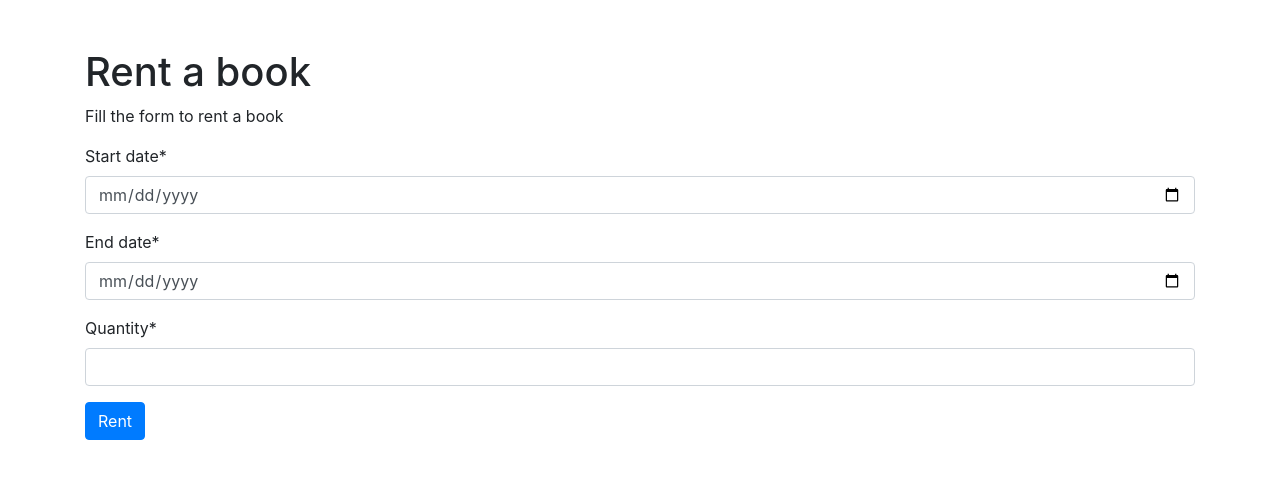
After one commit to lnjim/book_rentor, a Django app: page /client/library/2/rent/9 in a window 1280 px wide. The commit adds this page. Shown: the top 503 px of the page. Run offline with Django 4.2, Linux system fonts and the light colour scheme; a user stored in the database is signed in; some libraries are stand-ins or nearby versions.

Commit message:
display library details and links to rent a book, bootstrap installed

```diff
--- a/bookrentor/bibliotheque/admin.py
+++ b/bookrentor/bibliotheque/admin.py
@@ -1,5 +1,5 @@
 from django.contrib import admin
-from .models import Genre, Editor, Author, Book, Library, BooksInLibrary, LibraryLocation
+from .models import Genre, Editor, Author, Book, Library, BooksInLibrary, LibraryLocation, Rent
 
 admin.site.register(Genre)
 admin.site.register(Editor)
@@ -8,3 +8,4 @@ admin.site.register(Book)
 admin.site.register(Library)
 admin.site.register(BooksInLibrary)
 admin.site.register(LibraryLocation)
+admin.site.register(Rent)
--- a/bookrentor/bibliotheque/forms.py
+++ b/bookrentor/bibliotheque/forms.py
@@ -41,7 +41,7 @@ class NewLibraryForm(forms.Form):
     name = forms.CharField(max_length=200)
     location = forms.ModelChoiceField(queryset=LibraryLocation.objects.all())
 
-class NewBooksInLibraryForm(forms.Form):
+class NewBookInLibraryForm(forms.Form):
     book = forms.ModelChoiceField(queryset=Book.objects.all())
     library = forms.ModelChoiceField(queryset=Library.objects.all())
     quantity = forms.IntegerField()
--- a/bookrentor/bibliotheque/models.py
+++ b/bookrentor/bibliotheque/models.py
@@ -59,9 +59,11 @@ class Rent(models.Model):
     user = models.ForeignKey(User, on_delete=models.SET_NULL, null=True)
     book = models.ForeignKey('Book', on_delete=models.SET_NULL, null=True)
     library = models.ForeignKey('Library', on_delete=models.SET_NULL, null=True)
+    accepted = models.BooleanField(default=False)
     rent_date = models.DateField()
     return_date = models.DateField()
     is_returned = models.BooleanField(default=False)
+
 
     def __str__(self):
         return f'{self.user} rented {self.book} from {self.library} on {self.date}'
--- a/bookrentor/bibliotheque/templates/home.html
+++ b/bookrentor/bibliotheque/templates/home.html
@@ -32,5 +32,9 @@
   <div>
     <a href="{% url 'new_library' %}">Add a new library</a>
   </div>
+  <!-- link to new book in library page -->
+  <div>
+    <a href="{% url 'new_book_in_library' %}">Add a new book in library</a>
+  </div>
   {% endif %}
 </div>
--- a/bookrentor/bibliotheque/templates/login.html
+++ b/bookrentor/bibliotheque/templates/login.html
@@ -1,4 +1,8 @@
-{% block content %} {% load crispy_forms_tags %}
+{% block content %}
+{% load crispy_forms_tags %}
+{% load bootstrap4 %}
+{% bootstrap_css %}
+{% bootstrap_javascript %}
 
 <div class="container py-5">
   <h1>Login</h1>
--- /dev/null
+++ b/bookrentor/bibliotheque/templates/new_book_in_library.html
@@ -0,0 +1,6 @@
+{% block content %} {% load crispy_forms_tags %}
+<form method="POST">
+  {% csrf_token %} {{ new_book_in_library_form|crispy }}
+  <button class="btn btn-primary" type="submit">Register</button>
+</form>
+{% endblock %}
--- a/bookrentor/bibliotheque/templates/register.html
+++ b/bookrentor/bibliotheque/templates/register.html
@@ -1,6 +1,8 @@
 {% block content %}
-
 {% load crispy_forms_tags %}
+{% load bootstrap4 %}
+{% bootstrap_css %}
+{% bootstrap_javascript %}
 <div class="container py-5">
     <h1>Register BookSeller</h1>
     <p>Register a new account</p>
--- a/bookrentor/bibliotheque/urls.py
+++ b/bookrentor/bibliotheque/urls.py
@@ -14,4 +14,6 @@ urlpatterns = [
     path('new_book/', views.new_book, name='new_book'),
     path('new_library_location/', views.new_library_location, name='new_library_location'),
     path('new_library/', views.new_library, name='new_library'),
+    path('new_book_in_library/', views.new_book_in_library, name='new_book_in_library'),
+    # path('<int:library_id>/detail', views.library_detail, name='library_detail'),
 ]
--- a/bookrentor/client/forms.py
+++ b/bookrentor/client/forms.py
@@ -15,3 +15,12 @@ class NewUserForm(UserCreationForm):
         if commit:
             user.save()
         return user
+
+class NewRentBookForm(forms.Form):
+    start_date = forms.DateField(
+        widget=forms.DateInput(attrs={'type': 'date'})
+    )
+    end_date = forms.DateField(
+        widget=forms.DateInput(attrs={'type': 'date'})
+    )
+    quantity = forms.IntegerField()
--- a/bookrentor/client/templates/register_client.html
+++ b/bookrentor/client/templates/register_client.html
@@ -1,4 +1,8 @@
-{% block content %} {% load crispy_forms_tags %}
+{% block content %}
+{% load crispy_forms_tags %}
+{% load bootstrap4 %}
+{% bootstrap_css %}
+{% bootstrap_javascript %}
 <div class="container py-5">
   <h1>Register Client</h1>
   <p>Register a new account</p>
--- /dev/null
+++ b/bookrentor/client/templates/rent_book.html
@@ -0,0 +1,16 @@
+{% block content %}
+{% load crispy_forms_tags %}
+{% load bootstrap4 %}
+{% bootstrap_css %}
+{% bootstrap_javascript %}
+<!-- rent a book -->
+<div class="container py-5">
+  <h1>Rent a book</h1>
+  <p>Fill the form to rent a book</p>
+  <form method="post">
+    {% csrf_token %}
+    {{ rent_book_form|crispy }}
+    <button class="btn btn-primary" type="submit">Rent</button>
+  </form>
+
+{% endblock %}
--- a/bookrentor/client/urls.py
+++ b/bookrentor/client/urls.py
@@ -2,9 +2,12 @@ from django.urls import path
 from . import views
 
 urlpatterns = [
-    path('', views.index, name='index'),
+    path('', views.index_client, name='index_client'),
     path('register/', views.register_client, name='register_client'),
     path('home/', views.home_client, name='home_client'),
     path("login/", views.login_client, name="login_client"),
     path("logout", views.logout_client, name= "logout_client"),
+    path("library_list", views.library_list, name="library_list"),
+    path('library/<int:library_id>/detail', views.library_detail, name='library_detail'),
+    path('library/<int:library_id>/rent/<int:book_id>', views.rent_book, name='rent_book'),
 ]
--- a/bookrentor/client/views.py
+++ b/bookrentor/client/views.py
@@ -4,20 +4,19 @@ from django.contrib.auth import login, authenticate, logout
 from django.contrib.auth.models import Group
 from django.contrib import messages
 from django.contrib.auth.forms import AuthenticationForm
+from bibliotheque.models import Genre, Editor, Author, Book, Library, BooksInLibrary, LibraryLocation, Rent
+from .forms import NewRentBookForm
 
-
-def index(request):
+def index_client(request):
     return render(request=request, template_name="index_client.html")
 
 def home_client(request):
     # redirect to index if user is not logged in
     if not request.user.is_authenticated:
-        return redirect("index")
+        return redirect("index_client")
     return render(request=request, template_name="home_client.html", context={"user":request.user})
 
 def register_client(request):
-    if not request.user.is_authenticated:
-        return redirect("index")
     if request.method == 'POST':
         form = NewUserForm(request.POST)
         if form.is_valid():
@@ -27,9 +26,7 @@ def register_client(request):
             user.groups.add(group)
             messages.success(request, "Registration successful.")
             if user.groups.filter(name='book_seller').exists():
-                return redirect("home")
-            elif user.groups.filter(name='user').exists():
-                return redirect("user_home")
+                return redirect("home_client")
         raise ValueError("Invalid form")
     form = NewUserForm()
     return render (request=request, template_name="register_client.html", context={"register_form":form})
@@ -42,9 +39,12 @@ def login_client(request):
             password = form.cleaned_data.get('password')
             user = authenticate(username=username, password=password)
             if user is not None:
-                login(request, user)
-                messages.info(request, f"You are now logged in as {username}.")
-                return redirect("home_client")
+                if user.groups.filter(name='user').exists():
+                    login(request, user)
+                    messages.info(request, f"You are now logged in as {username}.")
+                    return redirect("home_client")
+                else:
+                    messages.error(request, "You are not a user.")
         else:
             messages.error(request, "Invalid username or password.")
     form = AuthenticationForm()
@@ -53,4 +53,34 @@ def login_client(request):
 def logout_client(request):
     logout(request)
     messages.info(request, "Logged out successfully!")
-    return redirect("index")
+    return redirect("index_client")
+
+def library_list(request):
+    # render the list of libraries
+    libraries = Library.objects.all()
+    return render(request=request, template_name="library_list.html", context={"libraries":libraries})
+
+def library_detail(request, library_id):
+    if not request.user.is_authenticated:
+        return redirect("index")
+    library = Library.objects.get(id=library_id)
+    books_in_library = BooksInLibrary.objects.filter(library=library)
+    return render(request=request, template_name="library_detail.html", context={"library":library, "books_in_library":books_in_library})
+
+def rent_book(request, library_id, book_id):
+    if not request.user.is_authenticated:
+        return redirect("index")
+    if request.method == 'POST':
+        form = NewRentBookForm(request.POST)
+        if form.is_valid():
+            book = form.cleaned_data.get('book')
+            library = form.cleaned_data.get('library')
+            quantity = form.cleaned_data.get('quantity')
+            rent = Rent.objects.create(user=request.user, book=book, library=library, quantity=quantity)
+            rent.save()
+            messages.success(request, "Rent successful.")
+            return redirect("home_client")
+        else:
+            messages.error(request, "Rent failed.")
+    form = NewRentBookForm()
+    return render(request=request, template_name="rent_book.html", context={"rent_book_form":form})
```
Also changed, not shown: bookrentor/bibliotheque/views.py (+22 -7 lines), bookrentor/client/templates/home_client.html (+7 -1 lines), bookrentor/client/templates/library_detail.html (added, +17 -0 lines), bookrentor/client/templates/library_list.html (added, +9 -0 lines), bookrentor/client/templates/login_client.html (+5 -2 lines), bookrentor/bibliotheque/migrations/0010_rent_accepted.py (added), bookrentor/db.sqlite3.
